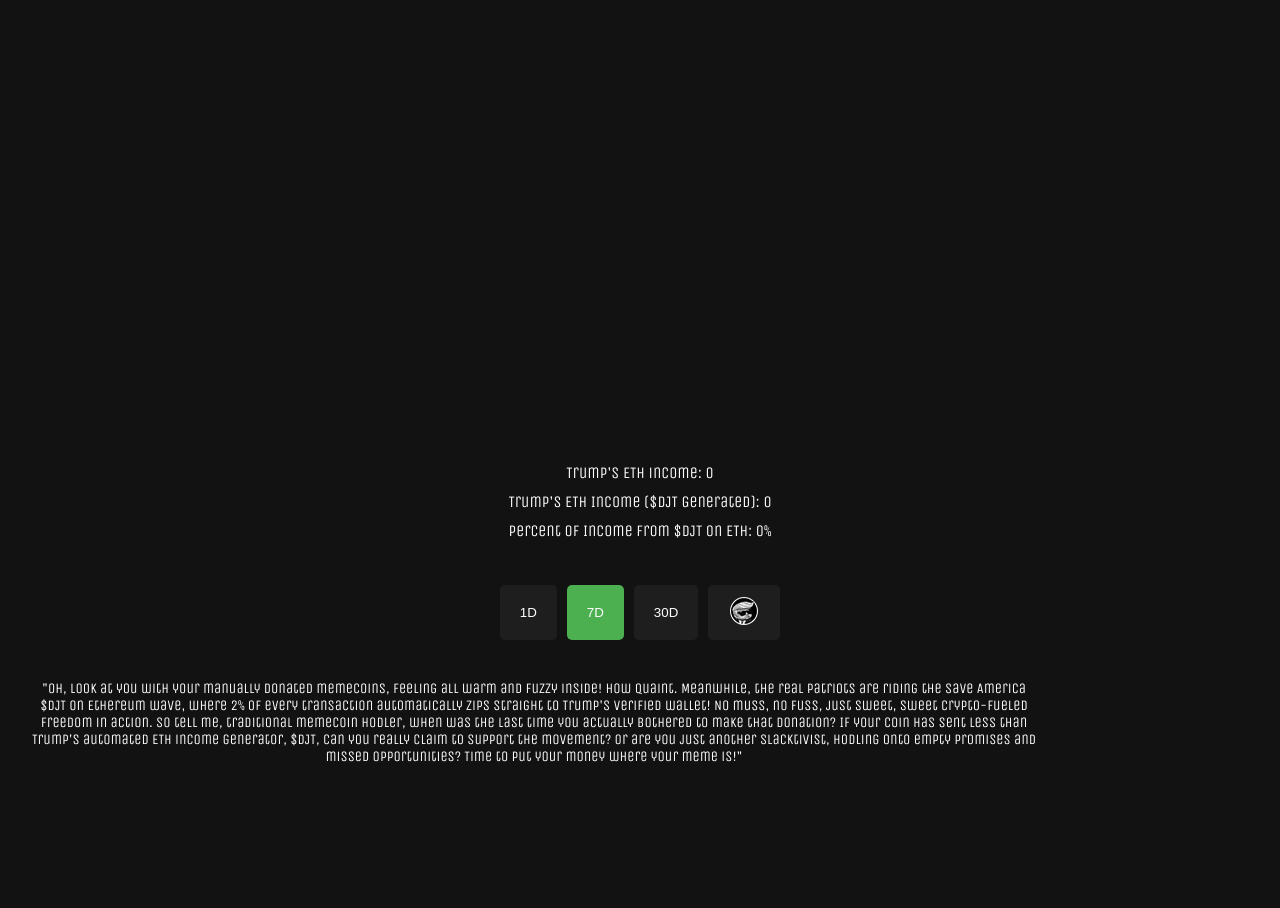
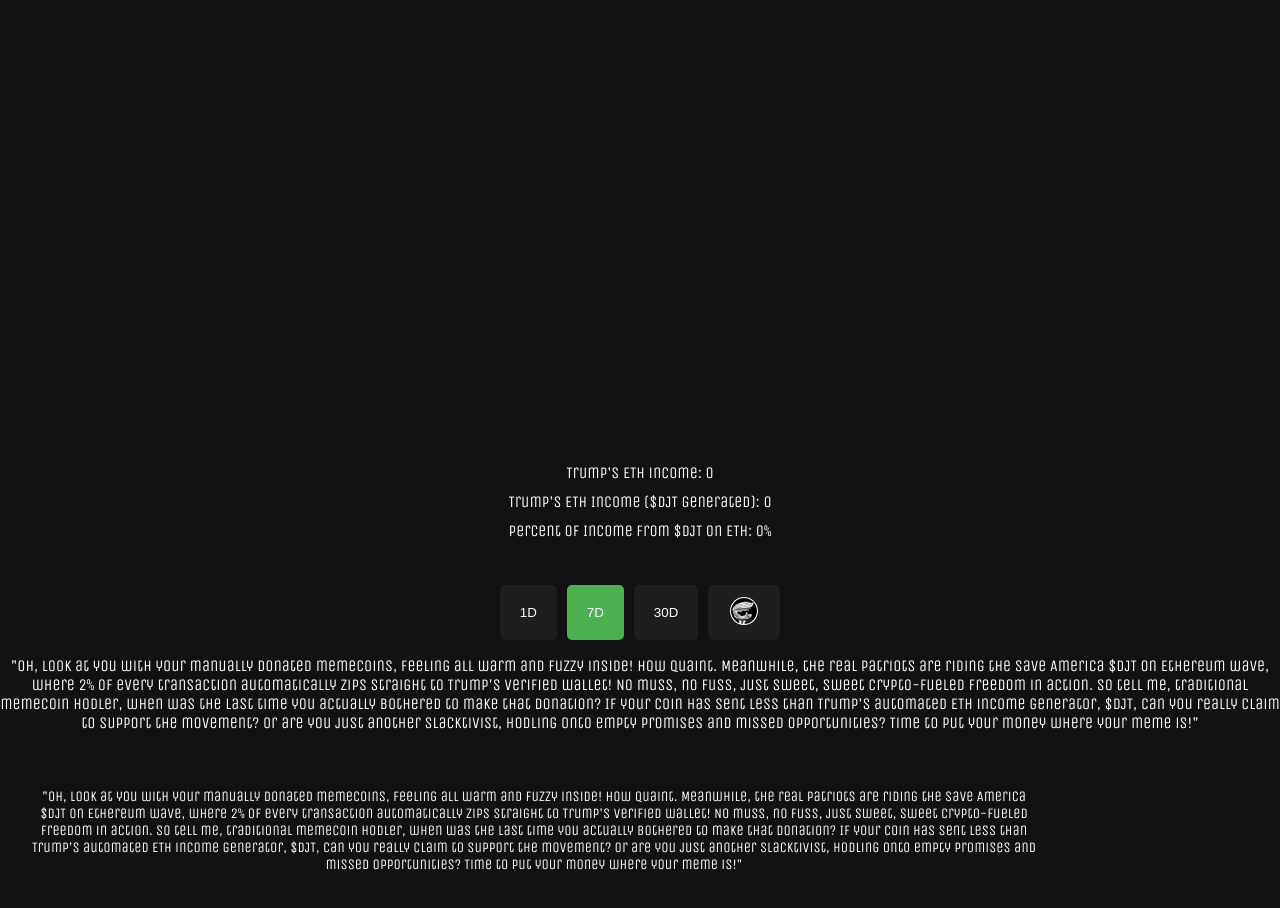
Before and after one commit to save-america-djt-on-eth/eth-income-dashboard, a plain HTML site: page frontend/index.html in a window 1280 px wide. Shown: the part 80-988 px from the top of the page. Before the commit the page ends 885 px from the top, so only its background shows below. Drawn offline with nearby package versions, Linux system fonts and the light colour scheme; no server answers.

Commit message:
Update index.html

```diff
--- a/frontend/index.html
+++ b/frontend/index.html
@@ -31,6 +31,7 @@
                 <img src="greyscale-djt.ico" alt="Custom">
             </button>
         </div>
+        <p>"Oh, look at you with your manually donated memecoins, feeling all warm and fuzzy inside! How quaint. Meanwhile, the real patriots are riding the Save America $DJT on Ethereum wave, where 2% of every transaction automatically zips straight to Trump's verified wallet! No muss, no fuss, just sweet, sweet crypto-fueled freedom in action. So tell me, traditional memecoin hodler, when was the last time you actually bothered to make that donation? If your coin has sent less than Trump's automated ETH income generator, $DJT, can you really claim to support the movement? Or are you just another slacktivist, hodling onto empty promises and missed opportunities? Time to put your money where your meme is!"</p>
     </div>
     <div class="footer">
         <p>"Oh, look at you with your manually donated memecoins, feeling all warm and fuzzy inside! How quaint. Meanwhile, the real patriots are riding the Save America $DJT on Ethereum wave, where 2% of every transaction automatically zips straight to Trump's verified wallet! No muss, no fuss, just sweet, sweet crypto-fueled freedom in action. So tell me, traditional memecoin hodler, when was the last time you actually bothered to make that donation? If your coin has sent less than Trump's automated ETH income generator, $DJT, can you really claim to support the movement? Or are you just another slacktivist, hodling onto empty promises and missed opportunities? Time to put your money where your meme is!"</p>
```
